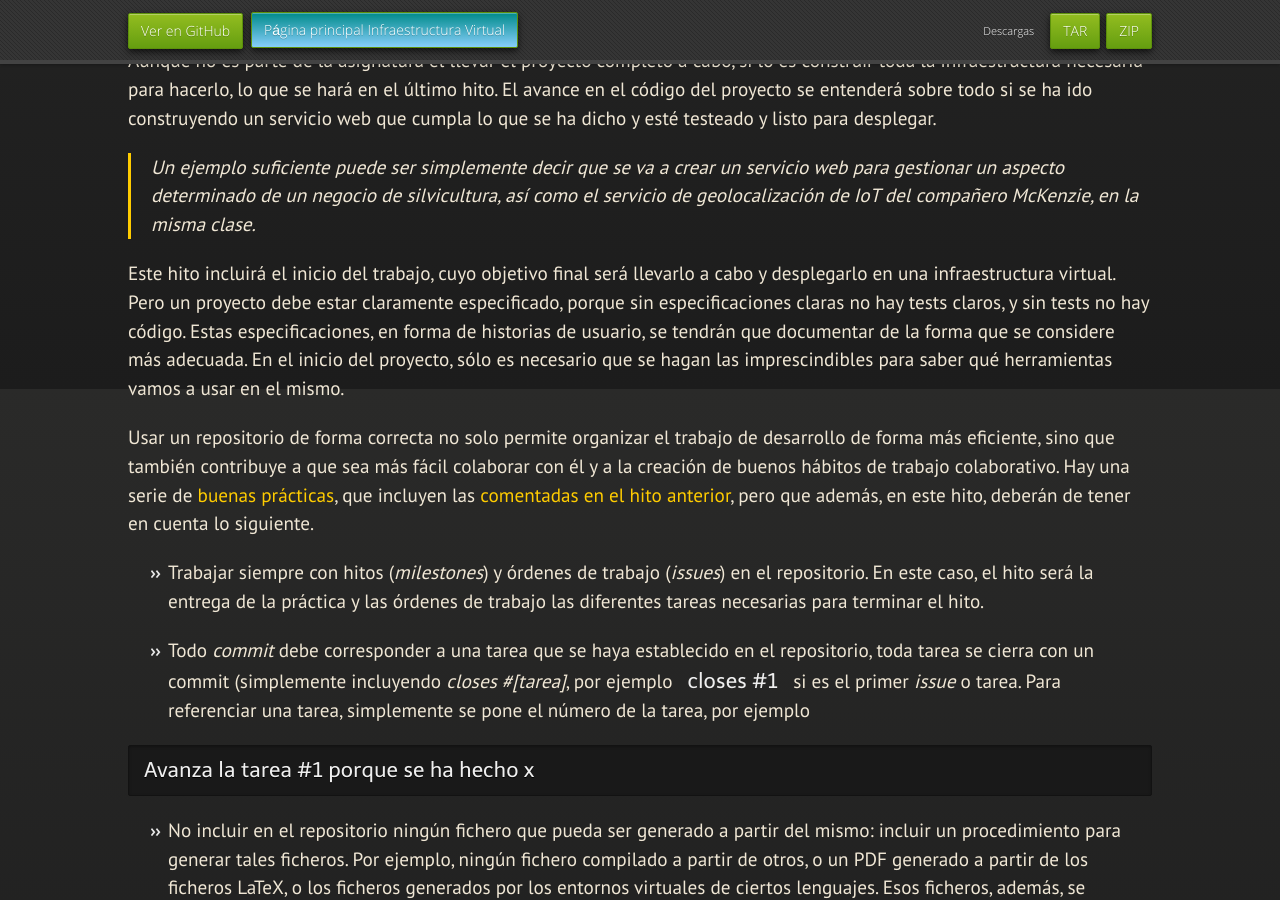
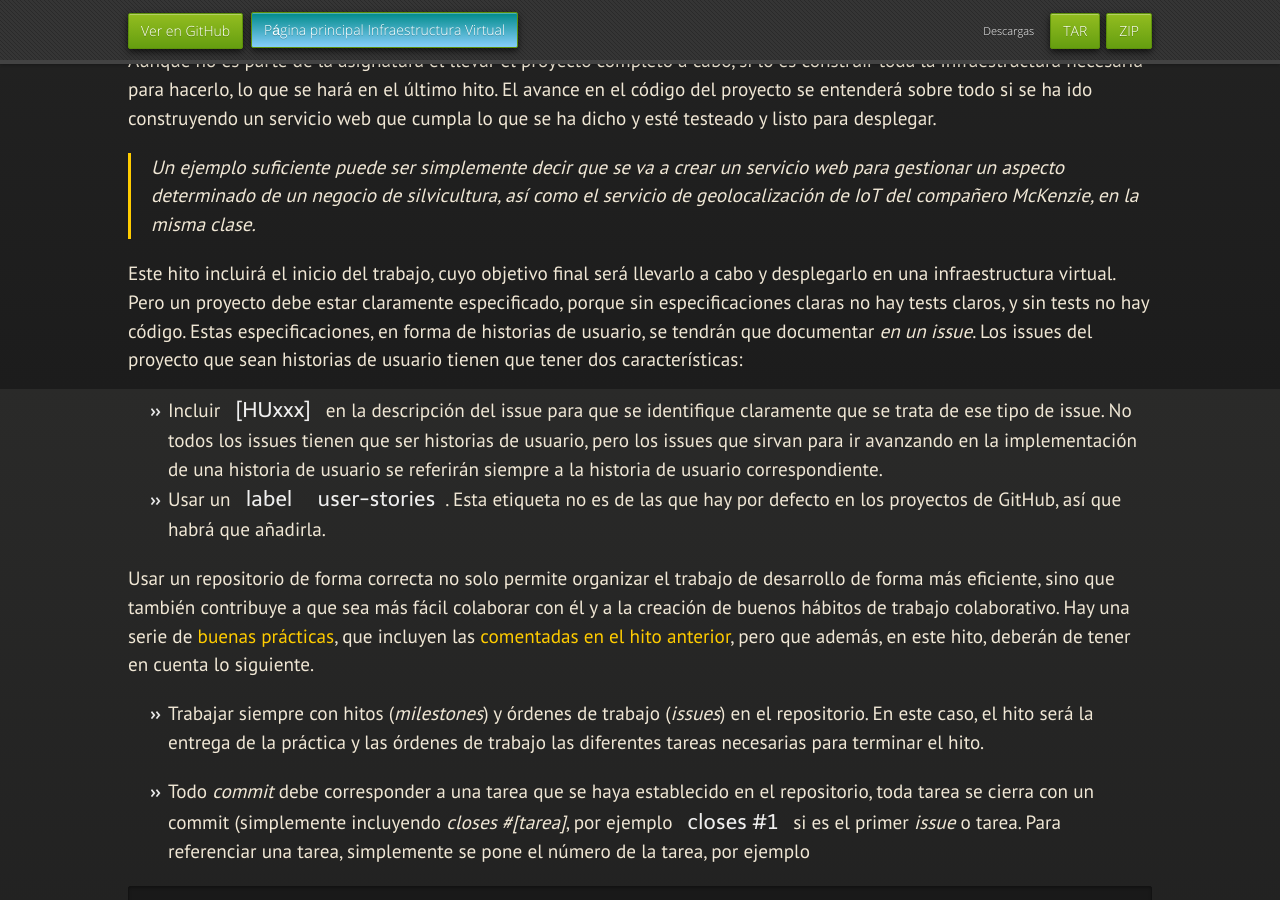
Before and after one commit to JJ/IV, a Jekyll site: the page built from documentos/proyecto/1.Infraestructura.md, in a window 1280 px wide and 900 px high, scrolled down 1411 px. Built offline with Jekyll 4.4.1, drawn with Linux system fonts in a browser that asks for light colours; nearby versions of some CDN libraries; some web fonts are replaced; our own code applies the rules of GitHub Pages for plain Markdown files.

Commit message:
Sync documentos/proyecto/1.Infraestructura.md de master a gh-pages

```diff
--- a/documentos/proyecto/1.Infraestructura.md
+++ b/documentos/proyecto/1.Infraestructura.md
@@ -92,9 +92,17 @@ llevarlo a cabo y desplegarlo en una infraestructura virtual. Pero un
 proyecto debe estar claramente especificado, porque sin
 especificaciones claras no hay tests claros, y sin tests no hay
 código. Estas especificaciones, en forma de historias de usuario, se
-tendrán que documentar de la forma que se considere más adecuada. En
-el inicio del proyecto, sólo es necesario que se hagan las
-imprescindibles para saber qué herramientas vamos a usar en el mismo.
+tendrán que documentar *en un issue*. Los issues del proyecto que sean
+historias de usuario tienen que tener dos características:
+* Incluir `[HUxxx]` en la descripción del issue para que se
+  identifique claramente que se trata de ese tipo de issue. No todos
+  los issues tienen que ser historias de usuario, pero los issues que
+  sirvan para ir avanzando en la implementación de una historia de
+  usuario se referirán siempre a la historia de usuario
+  correspondiente.
+* Usar un `label` `user-stories`. Esta etiqueta no es de las que hay
+  por defecto en los proyectos de GitHub, así que habrá que
+  añadirla.
 
 Usar un repositorio de forma correcta no solo permite organizar el
 trabajo de desarrollo de forma más eficiente, sino que también contribuye a que sea
```
